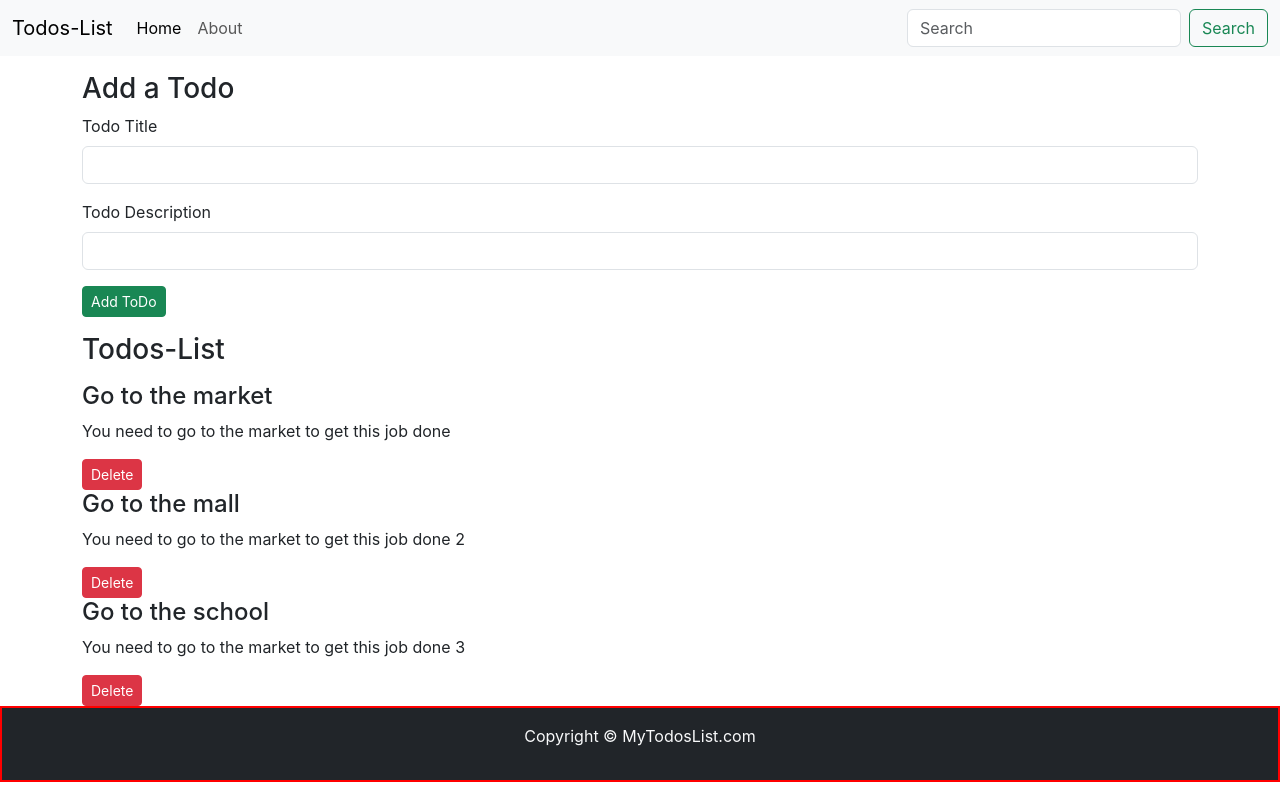
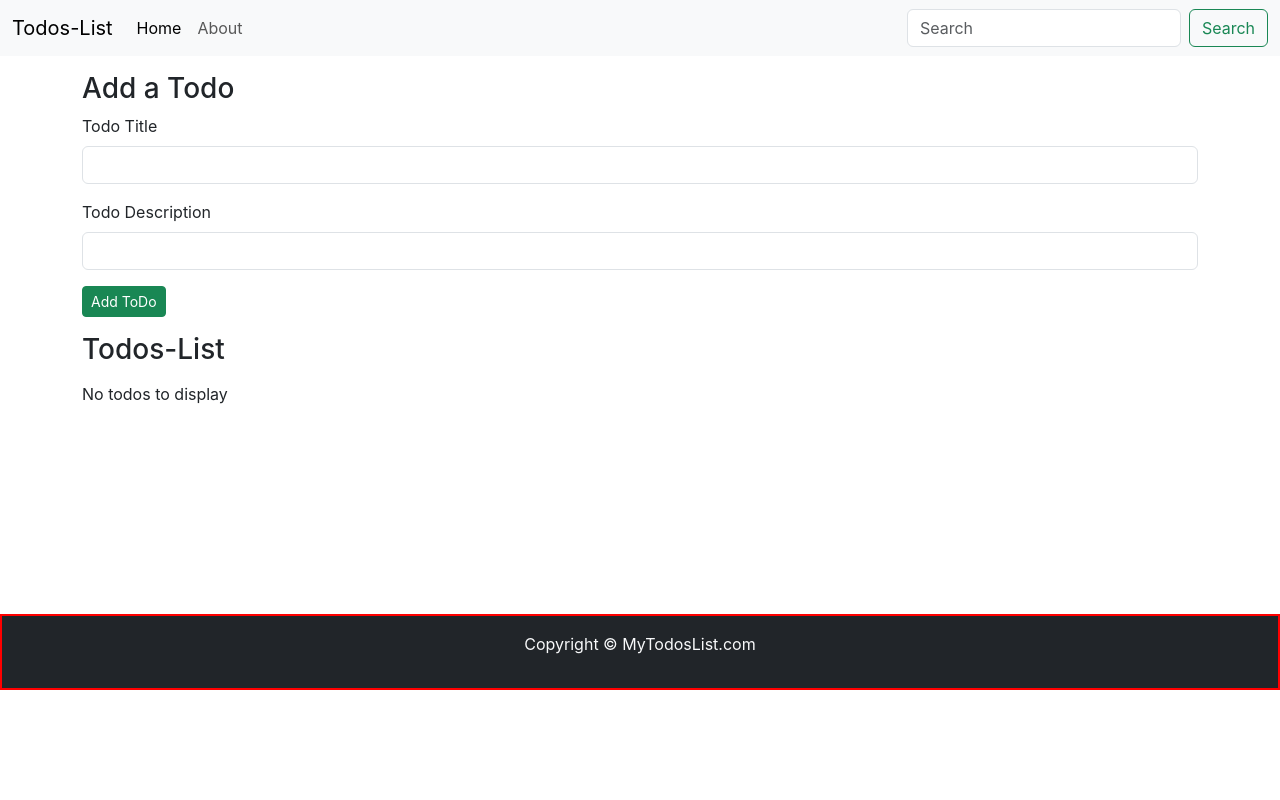
Before and after one commit to Mr-AkashShinde/todos-list-NoteApp, a React (Create React App) app: page / in a window 1280 px wide. Built offline with nearby package versions, Linux system fonts and the light colour scheme.

Commit message:
now you can add todos

```diff
--- a/src/App.js
+++ b/src/App.js
@@ -15,27 +15,31 @@ function App() {
     }))
   }
 
+  const addTodo = (title, description, sno)=> {
+    console.log("I am adding this todo", title, description)
+    if(todos.length===0){
+      sno=0;
+    }
+    else{
+      sno = todos[todos.length-1].sno+1;
+    }
+
+    const myTodo ={
+      sno: sno,
+      title: title,
+      description: description,
+    }
+    setTodos([...todos, myTodo]);
+    console.log(myTodo);
+  }
+
   const [todos, setTodos] = useState([
-    {
-      sno: 1,
-      title: "Go to the market",
-      description: "You need to go to the market to get this job done"
-    },
-    {
-      sno: 2,
-      title: "Go to the mall",
-      description: "You need to go to the market to get this job done 2"
-    },
-    {
-      sno: 3,
-      title: "Go to the school",
-      description: "You need to go to the market to get this job done 3"
-    }
+
   ]);
   return (
     <>
     <Header title="Todos-List" searchBar={true}/>
-    <AddTodo/>
+    <AddTodo addTodo={addTodo}/>
     <Todos todos={todos} onDelete={onDelete}/>
     <Footer/>
     </>
--- a/src/MyComponents/AddTodo.js
+++ b/src/MyComponents/AddTodo.js
@@ -1,17 +1,26 @@
-import React from 'react'
+import React, { useState } from 'react'
 
-export const AddTodo = () => {
+export const AddTodo = ({addTodo}) => {
+    const [title, setTitle] = useState("");
+    const [description, setDescription] = useState("")
+    const submit = (e)=>{
+        e.preventDefault();
+        if(!title || !description){
+            alert("Title or Description cannot be blank")
+        }
+        addTodo(title, description);
+    }
     return (
         <div className='container my-3'>
             <h3>Add a Todo</h3>
-            <form>
+            <form onSubmit={submit}>
                 <div className="mb-3">
                     <label htmlFor="title" className="form-label">Todo Title</label>
-                    <input type="text" className="form-control" id="title" aria-describedby="emailHelp"/>
+                    <input type="text" value={title} onChange={(e)=>{setTitle(e.target.value)}} className="form-control" id="title" aria-describedby="emailHelp"/>
                 </div>
                 <div className="mb-3">
                     <label htmlFor="description" className="form-label">Todo Description</label>
-                    <input type="text" className="form-control" id="description"/>
+                    <input type="text" value={description} onChange={(e)=>{setDescription(e.target.value)}} className="form-control" id="description"/>
                 </div>
                 <button type="submit" className="btn btn-sm btn-success">Add ToDo</button>
             </form>
--- a/src/MyComponents/Footer.js
+++ b/src/MyComponents/Footer.js
@@ -2,13 +2,13 @@ import React from "react";
 
 export const Footer = () => {
     let footerStyle = {
-        position: "sticky",
-        top: "100vh",
+        position: "relative",
+        top: "20vh",
         width: "100%",
         border: "2px solid red"
     }
     return (
-        <footer className="bg-dark text-light py-3" style={footerStyle}>
+        <footer className="bg-dark text-light py-3 my-5" style={footerStyle}>
             <p className="text-center">
                 Copyright &copy; MyTodosList.com
             </p>
--- a/src/MyComponents/Todos.js
+++ b/src/MyComponents/Todos.js
@@ -7,7 +7,12 @@ export const Todos = (props) => {
         <h3 className='my-3'>Todos-List</h3>
         {props.todos.length===0? "No todos to display":
         props.todos.map((todo)=>{
-            return <TodoItem todo={todo} key={todo.sno} onDelete={props.onDelete}/>
+            return (
+            <>
+            <TodoItem todo={todo} key={todo.sno} onDelete={props.onDelete}/>
+            <hr/>
+            </>
+            )
         })}
 
     </div>
```
Also changed, not shown: public/index.html (line endings or trailing spaces).
